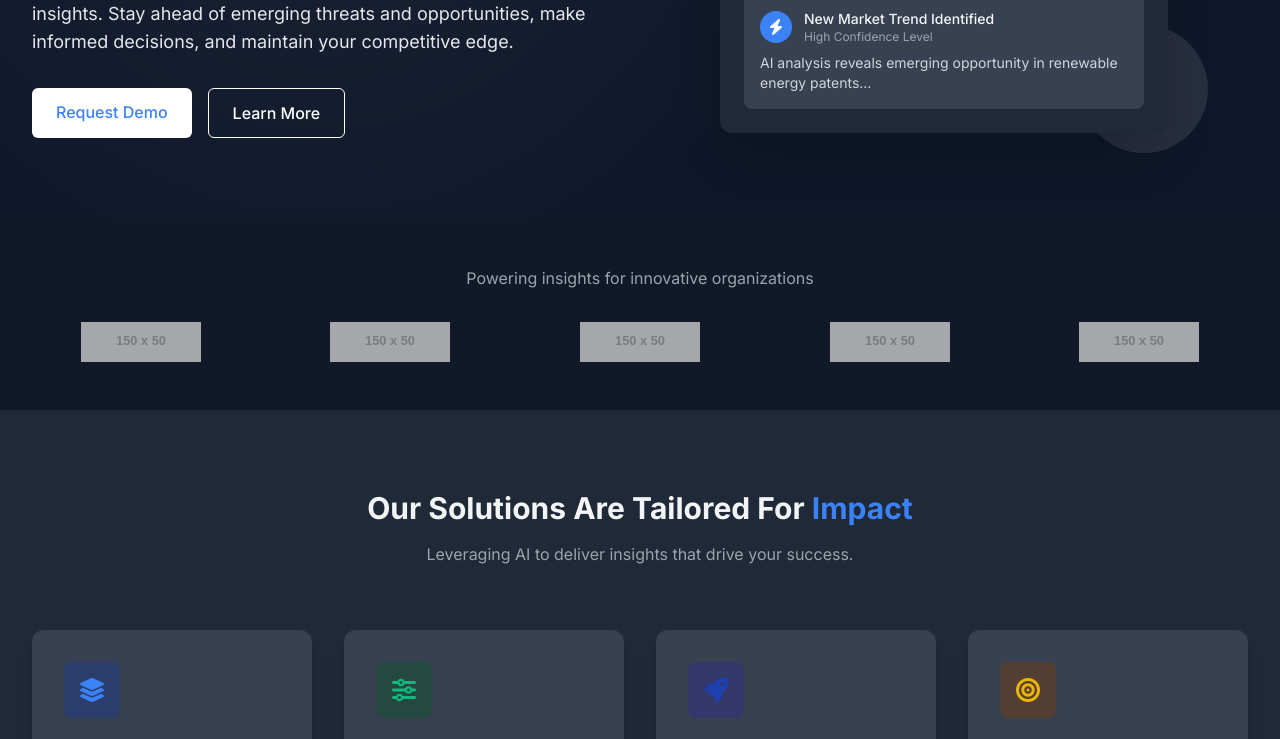
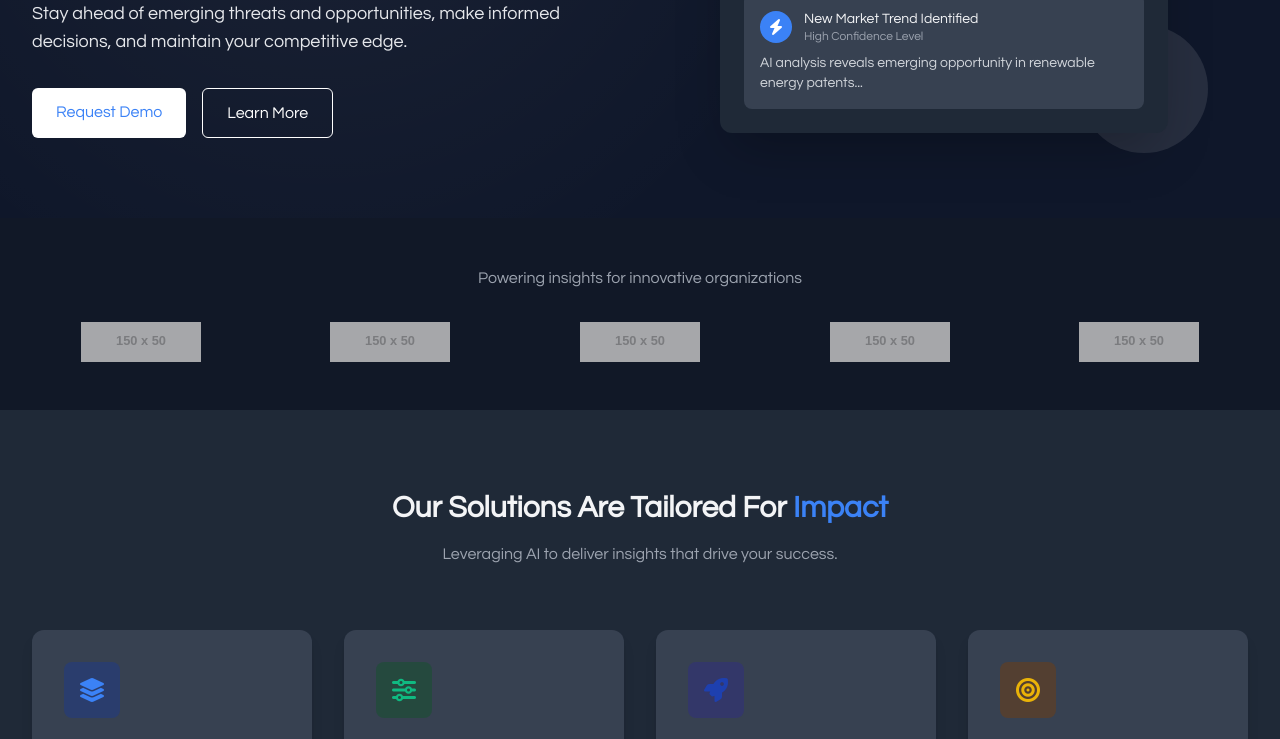
Before and after one commit to Ridicurious/LeniaTest, a plain HTML site: page index.html in a window 1280 px wide. Shown: the part 324-1063 px from the top of the page. Drawn offline with nearby package versions, Linux system fonts and the light colour scheme; placeholder pictures from the web are drawn by us.

Commit message:
Update style.css

```diff
--- a/css/style.css
+++ b/css/style.css
@@ -2,7 +2,7 @@
 @import url('https://fonts.googleapis.com/css2?family=Inter:wght@300;400;500;600;700&display=swap');
 
 body {
-    font-family: 'Inter', sans-serif;
+    font-family: 'Century Gothic', CenturyGothic, AppleGothic, sans-serif;
     scroll-behavior: smooth;
     /* Default dark mode text color set via Tailwind class on body */
 }
```
